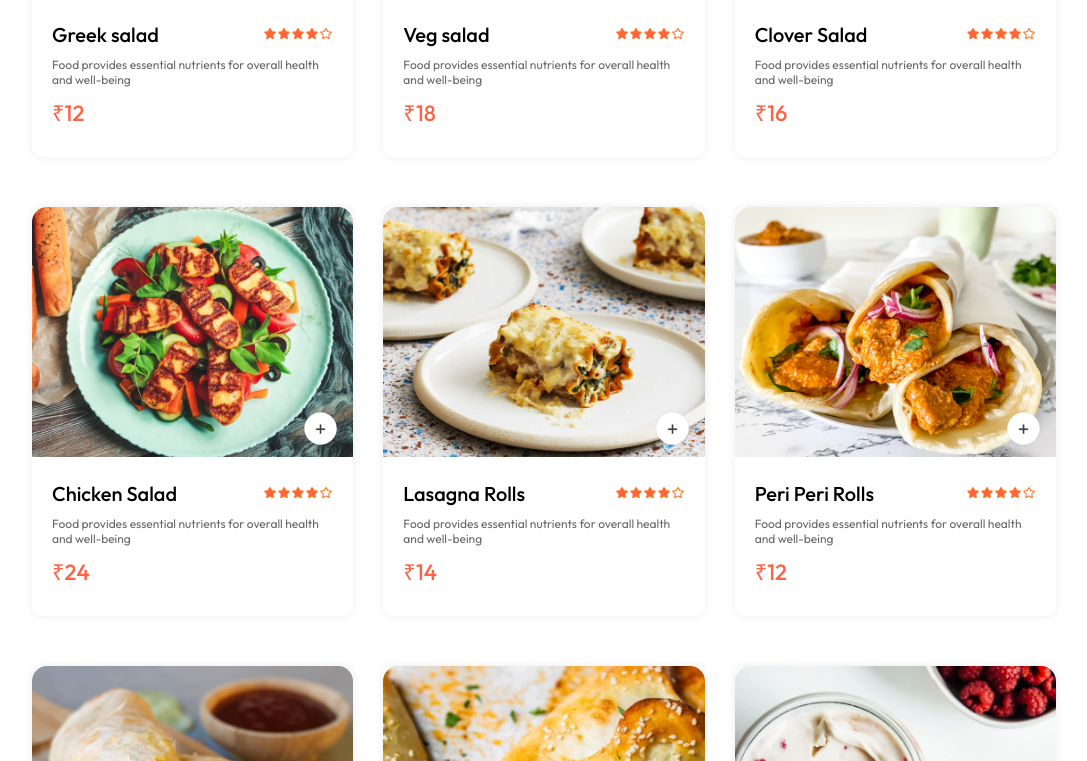
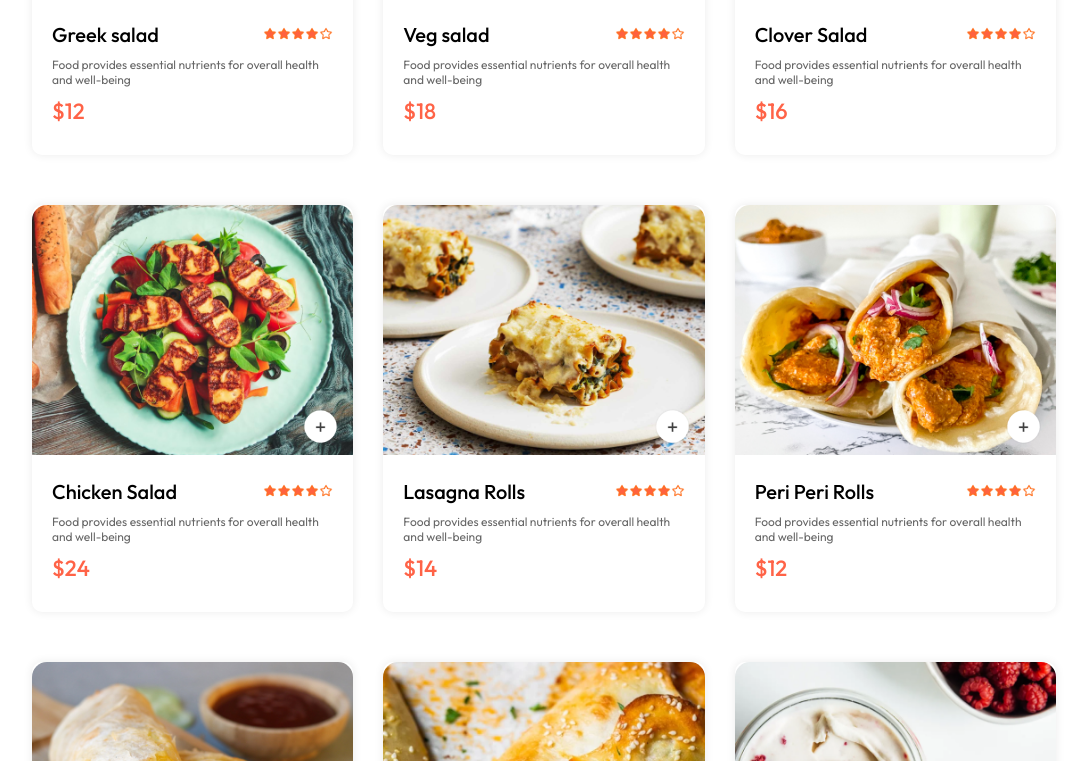
Before and after one commit to Rabeeh-Ashraf/Food-Delivery-Website, a React (Vite) app: page / in a window 1280 px wide. Shown: the part 1259-2020 px from the top of the page, without its empty margins (96-1183 px from the left). Built offline with nearby package versions, Linux system fonts and the light colour scheme.

Commit message:
changed rupees to dollar symbol

```diff
--- a/src/components/fooditem/Fooditem.jsx
+++ b/src/components/fooditem/Fooditem.jsx
@@ -26,7 +26,7 @@ const Fooditem = ({id,name,price,description,image}) => {
                 <img src={assets.rating_starts} alt="" />
             </div>
             <p className='food-item-description'>{description}</p>
-            <p className='food-item-price'>₹{price}</p>
+            <p className='food-item-price'>${price}</p>
         </div>
         </div>
   )
```
